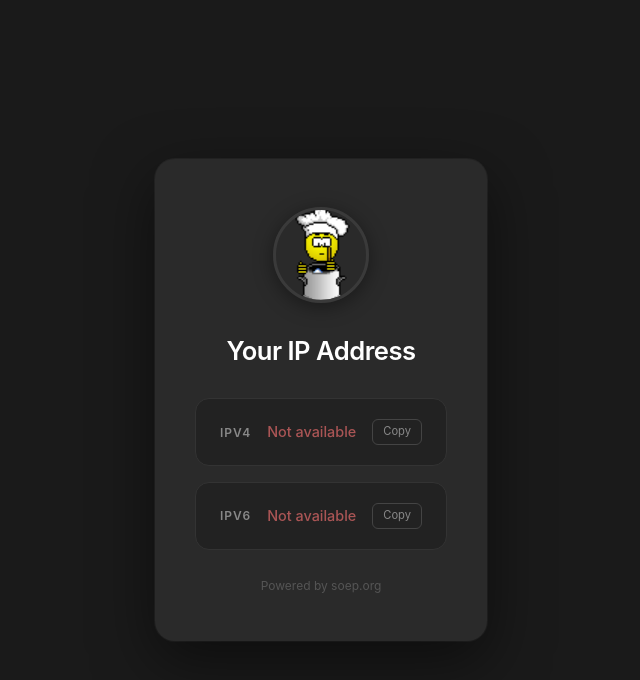
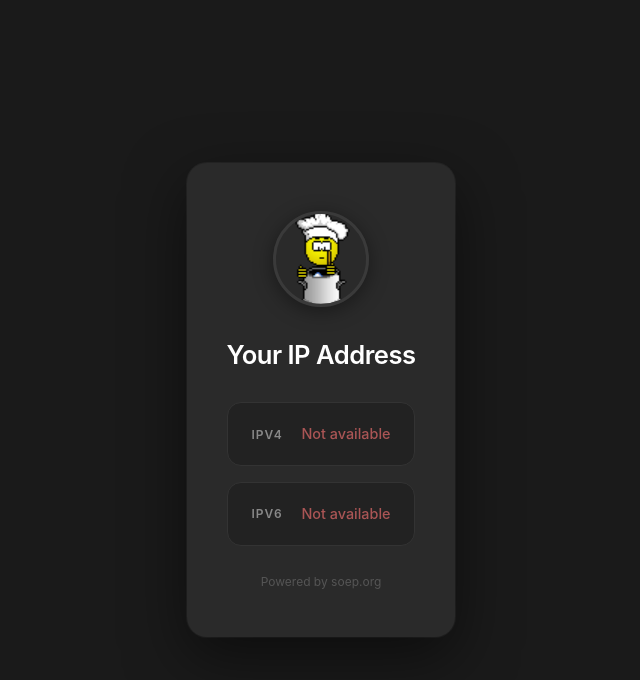
Before and after one commit to gitsoep/website, a FastAPI app: page / in a window 1280 px wide. Shown: the top 680 px of the page, without its empty margins (319-959 px from the left). Run offline with FastAPI, Linux system fonts and the light colour scheme.

Commit message:
copybuttonremoved

```diff
--- a/templates/index.html
+++ b/templates/index.html
@@ -62,35 +62,15 @@
 
     .ip-section:hover {
       border-color: #4a4a4a;
+      cursor: pointer;
+    }
+
+    .ip-section.copied {
+      border-color: #6a6;
     }
 
     .ip-section:last-child {
       margin-bottom: 0;
-    }
-
-    .copy-btn {
-      background: none;
-      border: 1px solid #444;
-      border-radius: 6px;
-      color: #888;
-      cursor: pointer;
-      padding: 4px 10px;
-      font-size: 0.7rem;
-      font-family: inherit;
-      line-height: 1.4;
-      white-space: nowrap;
-      flex-shrink: 0;
-      transition: color 0.2s, border-color 0.2s;
-    }
-
-    .copy-btn:hover {
-      color: #ccc;
-      border-color: #666;
-    }
-
-    .copy-btn.copied {
-      color: #6a6;
-      border-color: #6a6;
     }
 
     .ip-label {
@@ -139,16 +119,14 @@
     <img src="/images/soep.gif" alt="soep.org" class="avatar" id="avatar">
     <h1>Your IP Address</h1>
 
-    <div class="ip-section">
+    <div class="ip-section" data-target="ipv4">
       <div class="ip-label">IPv4</div>
       <div class="ip-value loading" id="ipv4">Detecting&hellip;</div>
-      <button class="copy-btn" data-target="ipv4">Copy</button>
     </div>
 
-    <div class="ip-section">
+    <div class="ip-section" data-target="ipv6">
       <div class="ip-label">IPv6</div>
       <div class="ip-value loading" id="ipv6">Detecting&hellip;</div>
-      <button class="copy-btn" data-target="ipv6">Copy</button>
     </div>
 
     <div class="footer">Powered by soep.org</div>
@@ -170,13 +148,13 @@
       }
     }
 
-    function copyIP(id, btn) {
-      const text = document.getElementById(id).textContent;
+    function copyIP(section) {
+      const el = document.getElementById(section.dataset.target);
+      const text = el.textContent;
       if (!text || text === 'Detecting…' || text === 'Not available') return;
       navigator.clipboard.writeText(text).then(() => {
-        btn.classList.add('copied');
-        btn.textContent = 'Copied!';
-        setTimeout(() => { btn.classList.remove('copied'); btn.textContent = 'Copy'; }, 1500);
+        section.classList.add('copied');
+        setTimeout(() => section.classList.remove('copied'), 1500);
       });
     }
 
@@ -184,8 +162,8 @@
       this.style.display = 'none';
     });
 
-    document.querySelectorAll('.copy-btn').forEach(btn => {
-      btn.addEventListener('click', () => copyIP(btn.dataset.target, btn));
+    document.querySelectorAll('.ip-section').forEach(section => {
+      section.addEventListener('click', () => copyIP(section));
     });
 
     fetchIP('https://ipv4.soep.org/api/ip', 'ipv4');
```
